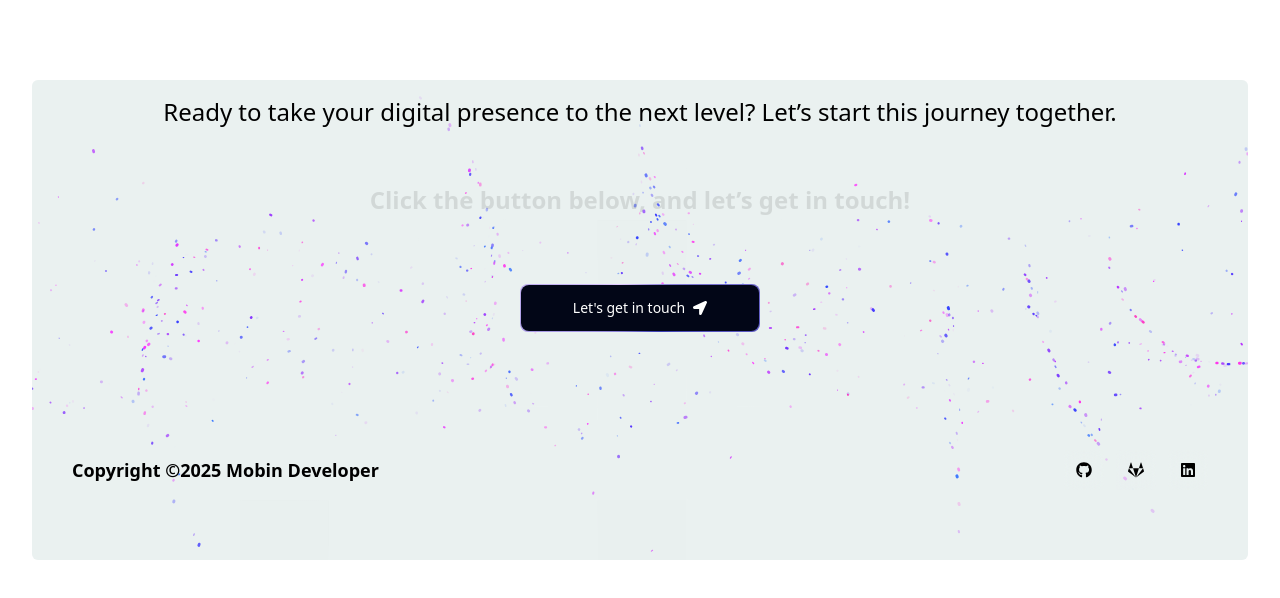
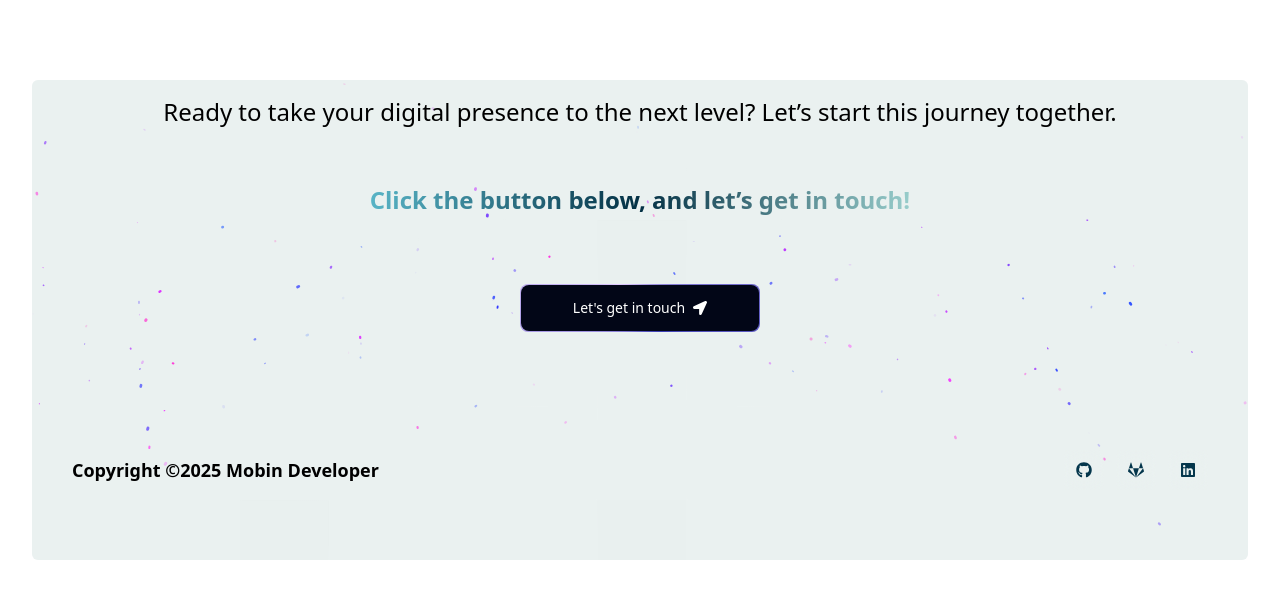
Before and after one commit to Mobin-Heydari/My-portfolio, a Next.js app in the folder frontend/: page /error in a window 1280 px wide. Shown: the top 598 px of the page. Built offline with nearby package versions, Linux system fonts and the light colour scheme.

Commit message:
The Footer is optimized and organized.

```diff
--- a/frontend/components/Footer.tsx
+++ b/frontend/components/Footer.tsx
@@ -6,17 +6,17 @@ import { FaGithub, FaGitlab, FaLinkedin, FaLocationArrow } from "react-icons/fa"
 const socialMedia = [
   {
     id: 1,
-    icon: <FaGithub />,
+    icon: <FaGithub className="text-main-text-light hover:text-hover-light dark:text-main-text-dark dark:hover:text-hover-dark"/>,
     url: "https://github.com/Mobin-Heydari"
   },
   {
     id: 2,
-    icon: <FaGitlab />,
+    icon: <FaGitlab className="text-main-text-light hover:text-hover-light dark:text-main-text-dark dark:hover:text-hover-dark"/>,
     url: "https://gitlab.com/Mobin_Developer"
   },
   {
     id: 3,
-    icon: <FaLinkedin />,
+    icon: <FaLinkedin className="text-main-text-light hover:text-hover-light dark:text-main-text-dark dark:hover:text-hover-dark"/>,
     url: "https://www.linkedin.com/in/mobin--heydari/"
   },
 ];
@@ -24,7 +24,7 @@ const socialMedia = [
 export function Footer() {
   return (
     <footer className="w-[calc(100%-4rem)] mx-auto rounded-md h-[30rem] overflow-hidden mt-20">
-      <Vortex backgroundColor="#222831" className="flex flex-col items-center justify-center px-2 md:px-10 py-4 w-full h-full">
+      <Vortex className="flex flex-col items-center justify-center px-2 md:px-10 py-4 w-full h-full" particleCount={120}>
         <div className="w-full absolute left-0 -bottom-72 min-h-96 ">
           <img src="/footer-grid.svg" alt="footer grid" className="w-full h-full opacity-10"/>
         </div>
@@ -32,7 +32,7 @@ export function Footer() {
           <h4 className="text-2xl w-full text-center">
             Ready to take your digital presence to the next level? Let’s start this journey together.
           </h4>
-          <p className="text-center md:mt-10 my-5 text-2xl bg-clip-text bg-no-repeat text-transparent bg-gradient-to-r py-4 from-Primary via-sky-300 to-blue-700 [text-shadow:0_0_rgba(0,0,0,0.1)] font-bold">
+          <p className="text-center md:mt-10 my-5 text-2xl bg-clip-text bg-no-repeat text-transparent bg-gradient-to-r py-4 from-primary-light via-main-text-light to-secondary-light dark:from-primary-dark dark:via-main-text-dark dark:to-secondary-dark  [text-shadow:0_0_rgba(0,0,0,0.1)] font-bold">
             Click the button below, and let’s get in touch!
           </p>
           <a href="mailto:mobinheydari.developer@gmail.com">
```
